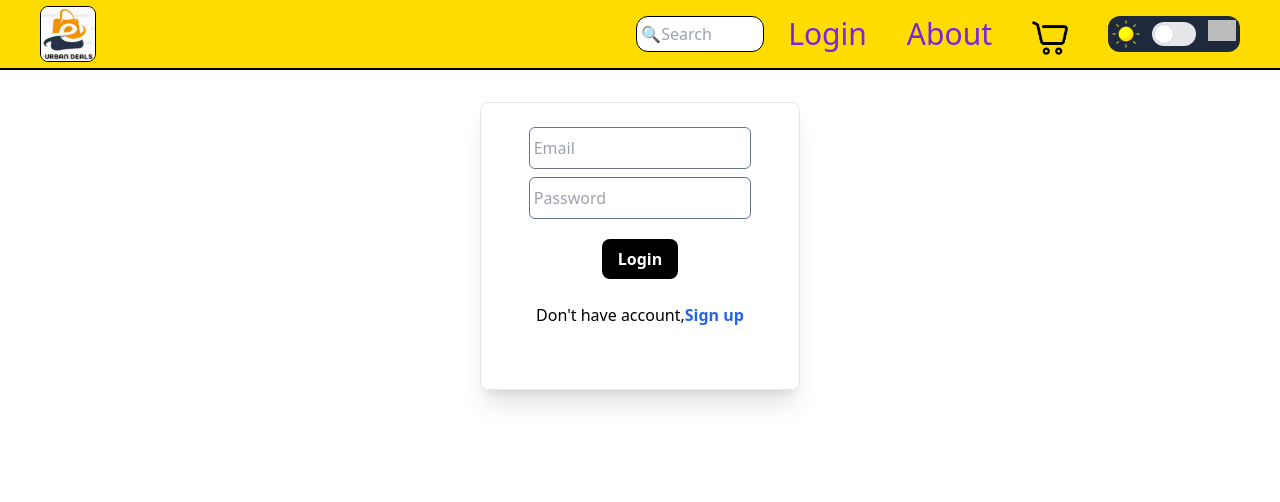
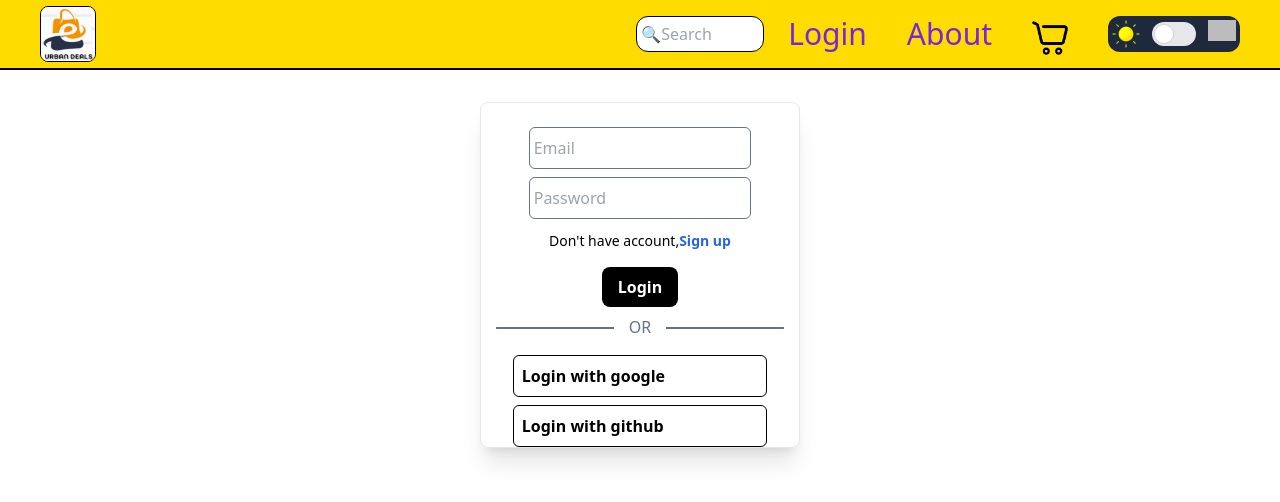
Before and after one commit to dipanshu999/Urban-Deals, a React (Vite) app: page /login in a window 1280 px wide. Shown: the top 502 px of the page. Built offline with nearby package versions, Linux system fonts and the light colour scheme; no server answers; grey boxes are pictures that could not be loaded.

Commit message:
UI for O2auth implemented

```diff
--- a/src/components/Login.jsx
+++ b/src/components/Login.jsx
@@ -40,7 +40,7 @@ export default function Login() {
         :
     <div>
 
-    <div className="form-container w-[20rem] border rounded-lg shadow-xl h-[18rem] mx-auto mt-8">
+    <div className="form-container w-[20rem] border rounded-lg shadow-xl  mx-auto mt-8">
 
       <form className=' w-full '>
 
@@ -49,13 +49,29 @@ export default function Login() {
           <input className='border rounded-md border-slate-500 block mx-auto w-[70%] py-2 pl-1 mt-2' type="password" placeholder="Password" value={password} onChange={e => setPassword(e.target.value)} />
         </div>
 
-        <button className='bg-black text-white font-semibold mx-auto block mt-5 p-2 px-4 rounded-lg ' type="button" onClick={() => login(email, password)}>
+      <p className='mt-3 text-center text-sm'>Don't have account,<span className='text-blue-600 font-semibold hover:cursor-pointer' onClick={()=>navigate('/register')}>Sign up</span>   </p>
+
+        <button className='bg-black text-white font-semibold mx-auto block mt-4 p-2 px-4 rounded-lg ' type="button" onClick={() => login(email, password)}>
           Login
         </button>
-
       </form>
 
-      <p className='mt-6 text-center '>Don't have account,<span className='text-blue-600 font-semibold hover:cursor-pointer' onClick={()=>navigate('/register')}>Sign up</span>   </p>
+      <div className='flex mt-2'>
+        <hr className='border border-slate-500 mt-3 w-[37%] mx-auto'/>
+        <p className='text-slate-500'>OR</p>
+        <hr className='border border-slate-500 mt-3 w-[37%] mx-auto'/>
+      </div>
+
+      <div className="O2auth mt-4 font-semibold">
+        <div className="google w-[80%] p-2 mx-auto border border-black rounded-md">
+          <p>Login with google</p>
+        </div>
+
+        <div className="github w-[80%] p-2 mx-auto border border-black rounded-md mt-2">
+          <p>Login with github</p>
+        </div>
+      </div>
+
     </div>
     </div> }
 
--- a/src/components/SignUp.jsx
+++ b/src/components/SignUp.jsx
@@ -61,8 +61,10 @@ export default function SignUp() {
 
           </div>
 
+        <p className='mt-3 text-center text-sm'>Already have account,<span className='text-blue-600 font-bold hover:cursor-pointer' onClick={()=>navigate('/login')}> Login</span>   </p>
+
             <button
-              className='bg-black  text-white font-semibold mx-auto block mt-5 p-2 px-4 rounded-lg'
+              className='bg-black  text-white font-semibold mx-auto block mt-3 p-2 px-4 rounded-lg'
               type="button"
               onClick={signUp}
             >
@@ -70,7 +72,6 @@ export default function SignUp() {
             </button>
         </form>
 
-        <p className='mt-6 text-center '>Already have account,<span className='text-blue-600 font-bold hover:cursor-pointer' onClick={()=>navigate('/login')}> Login</span>   </p>
       </div>
     }
   </div>
```
